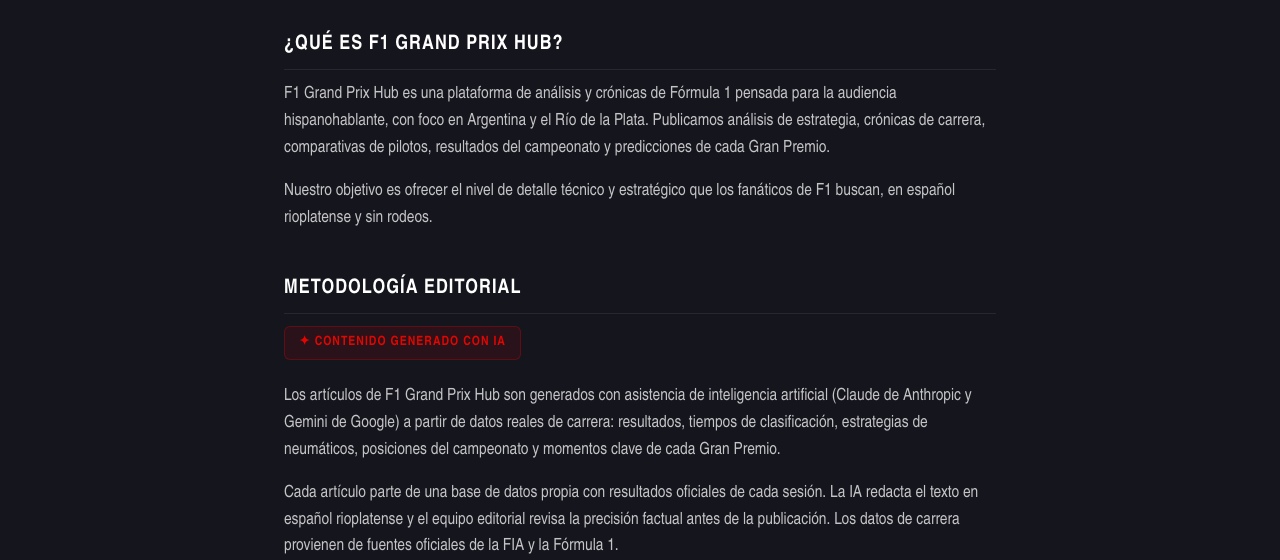
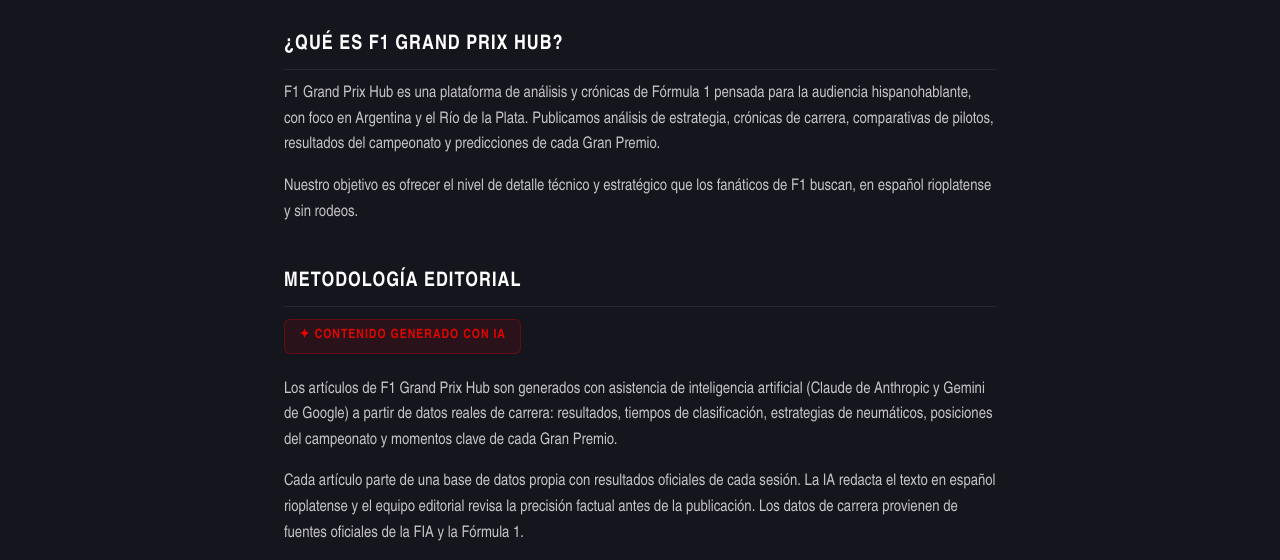
Before and after one commit to Lauty2005/f1-grand-prix-hub, a website built with Vite: page client/sobre.html in a window 1280 px wide. Shown: the part 239-799 px from the top of the page. Built offline with nearby package versions, Linux system fonts and the light colour scheme.

Commit message:
Remove font-size from h3 in admin.scss and adjust paragraph styling in sobre.html

```diff
--- a/client/sobre.html
+++ b/client/sobre.html
@@ -98,7 +98,7 @@
         border-bottom: 1px solid rgba(255,255,255,0.08);
       }
 
-      p { color: rgba(255,255,255,0.75); margin-bottom: 16px; font-size: 1.05rem; }
+      p { color: rgba(255,255,255,0.75); margin-bottom: 16px;}
 
       .badge {
         display: inline-flex;
--- a/client/src/scss/admin.scss
+++ b/client/src/scss/admin.scss
@@ -839,7 +839,6 @@ select.form-control {
                 border-bottom: 1px solid rgba(225, 6, 0, 0.25);
             }
             h3 {
-                font-size: 1.05rem;
                 color: #e0e0e0;
                 font-weight: 600;
                 margin: 14px 0 6px;
```
